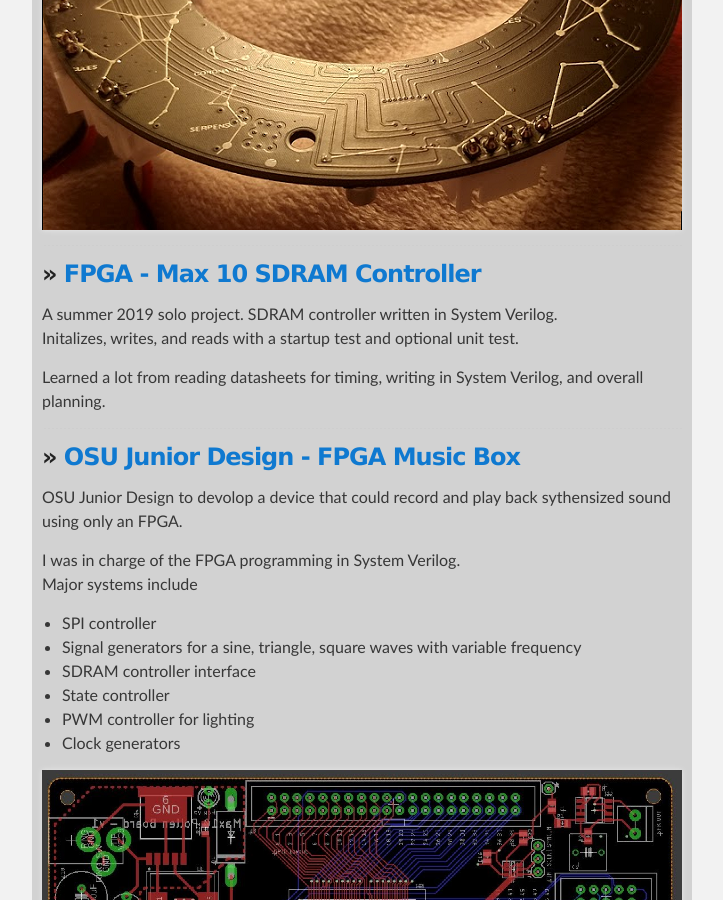
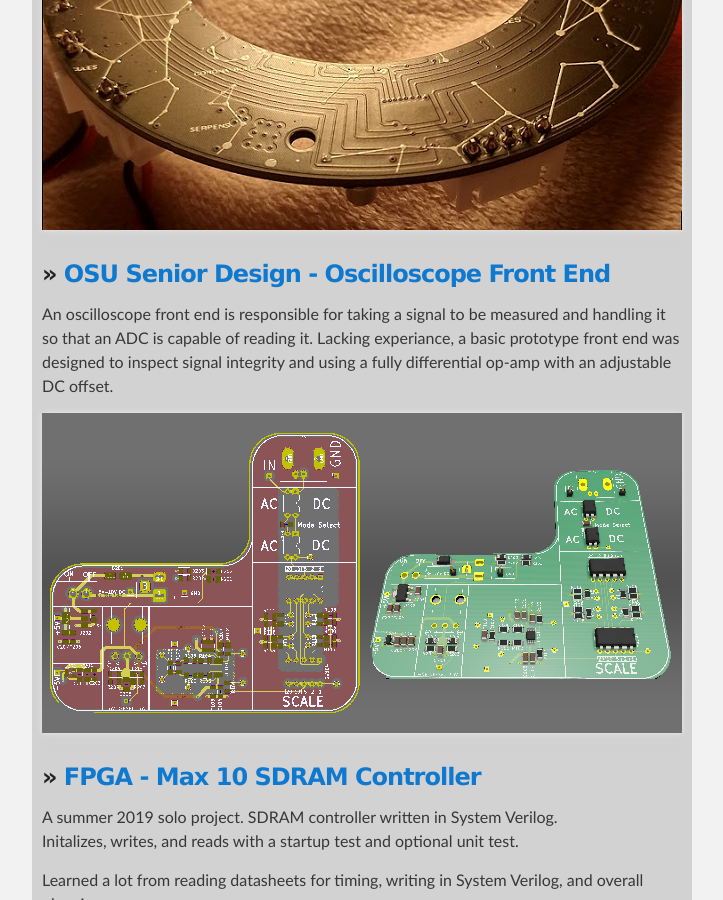
Before and after one commit to Muellegr/Muellegr.github.io, a Jekyll site: the page built from index.md, in a window 1280 px wide and 900 px high, scrolled down 1462 px. Shown: the whole window, without its empty margins (278-1001 px from the left). Built offline with Jekyll 4.4.1, drawn with Linux system fonts in a browser that asks for light colours.

Commit message:
Added senior design front end prototype

```diff
--- a/index.md
+++ b/index.md
@@ -22,6 +22,14 @@ PCB complete and assembled.  Currently writing prototype software!
 
 
 ![PCB](assets/StarGazer/pcb_bottom.png)
+* * *
+
+### » [OSU Senior Design - Oscilloscope Front End](https://github.com/Muellegr/SeniorDesign_FrontEndDemoTest)
+
+An oscilloscope front end is responsible for taking a signal to be measured and handling it so that an ADC is capable of reading it.
+Lacking experiance, a basic prototype front end was designed to inspect signal integrity and using a fully differential op-amp with an adjustable DC offset.
+
+![PCB](assets/SeniorDesign/FrontEndPrototype/composite_pcb.png)
 * * *
 
 ### » [FPGA - Max 10 SDRAM Controller](https://github.com/Muellegr/FPGA-Max10-SDRAM-Project-1)
```
Also changed, not shown: assets/SeniorDesign/FrontEndPrototype/composite_pcb.png (added).
